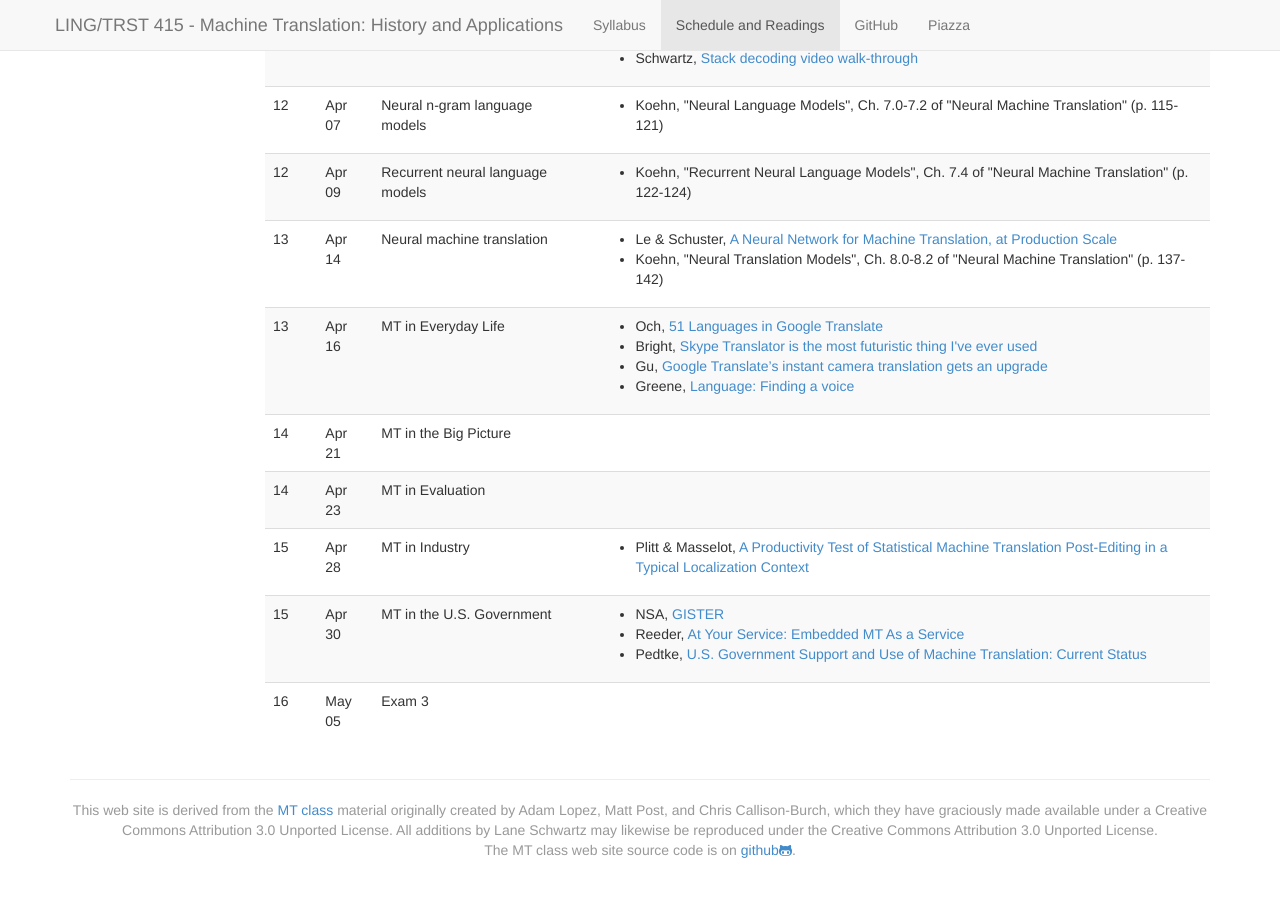
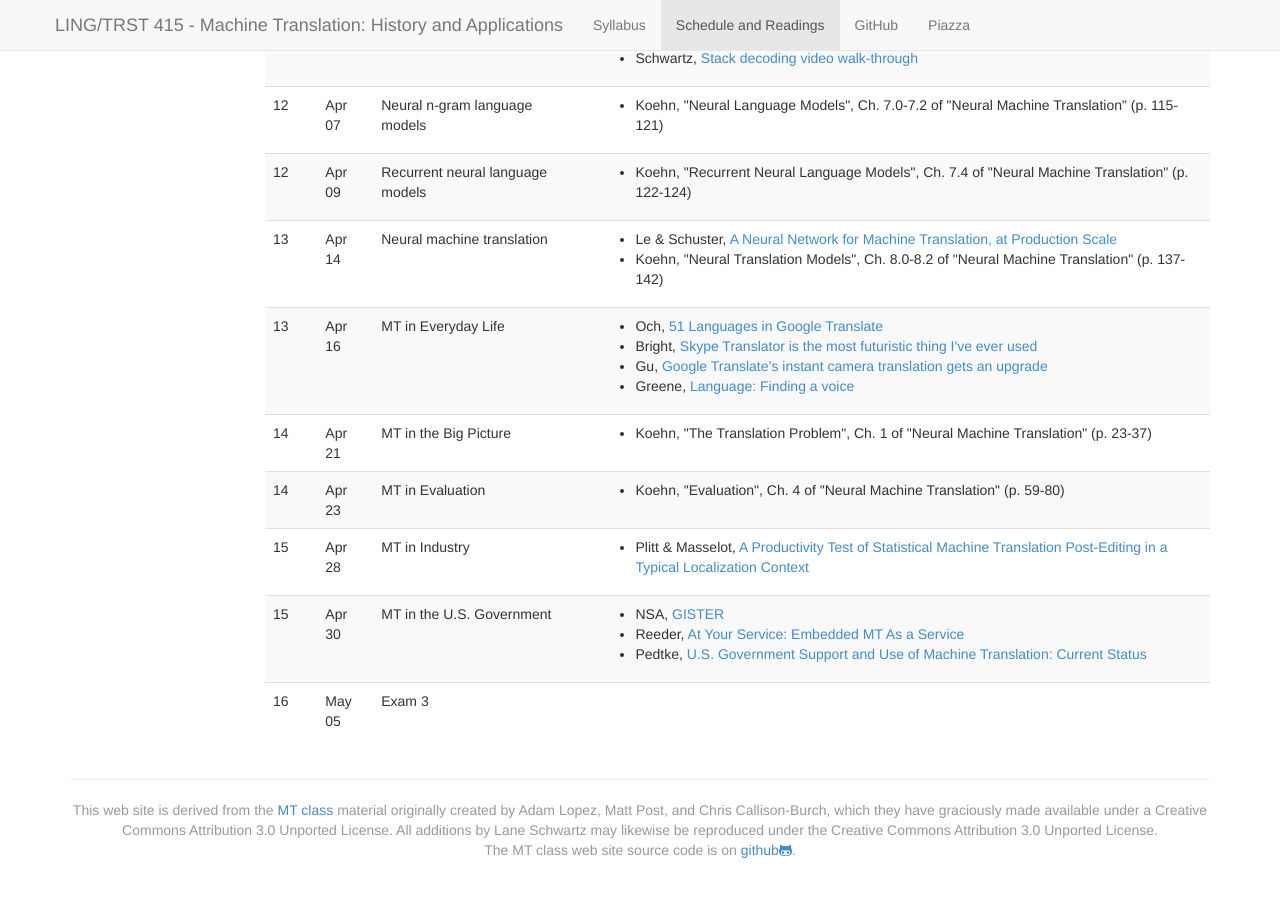
Before and after one commit to 2020-Spring-UIUC-LING415/2020-Spring-UIUC-LING415.github.io, a Jekyll site: the page built from schedule.md, in a window 1280 px wide and 900 px high, scrolled down 2505 px. Shown: the top 897 px of the window. Built offline with Jekyll 4.4.1, drawn with Linux system fonts in a browser that asks for light colours; nearby versions of some CDN libraries.

Commit message:
Update schedule.yaml

```diff
--- a/_data/schedule.yaml
+++ b/_data/schedule.yaml
@@ -550,11 +550,21 @@
   date: 2020-04-21
   title: "MT in the Big Picture"
   lecturer: Lane Schwartz
+  reading:
+    -
+      author: Koehn
+      title: "\"The Translation Problem\", Ch. 1 of \"Neural Machine Translation\""
+      pages: 23-37
 -
   week: 14
   date: 2020-04-23
   title: "MT in Evaluation"
   lecturer: Lane Schwartz
+  reading:
+    -
+      author: Koehn
+      title: "\"Evaluation\", Ch. 4 of \"Neural Machine Translation\""
+      pages: 59-80
 -
   week: 15
   date: 2020-04-28
```
